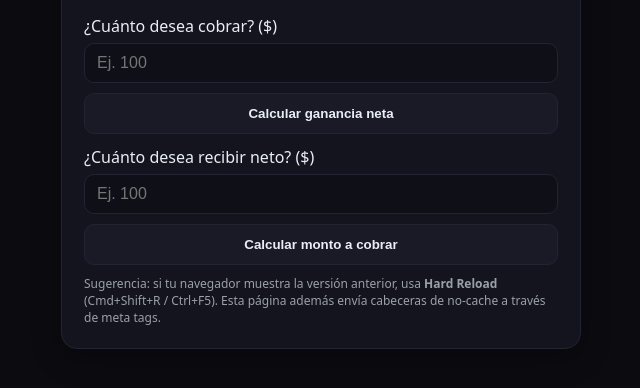
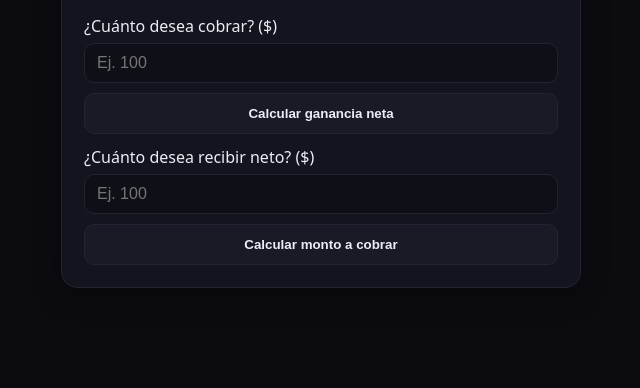
Before and after one commit to esreal12/calculadora-de-comisiones-y-ganancias-tilopay, a plain HTML site: page index.html in a window 1280 px wide. Shown: the part 114-502 px from the top of the page, without its empty margins (319-959 px from the left). Drawn offline with Linux system fonts and the light colour scheme.

Commit message:
Update index.html
Se quita el mensaje para el desarrollador (o sea yo)

```diff
--- a/index.html
+++ b/index.html
@@ -40,7 +40,7 @@
     <button id="btn-inverso">Calcular monto a cobrar</button>
     <div id="out-inverso" class="result" hidden></div>
 
-    <div class="small" style="margin-top:10px">Sugerencia: si tu navegador muestra la versión anterior, usa <strong>Hard Reload</strong> (Cmd+Shift+R / Ctrl+F5). Esta página además envía cabeceras de no-cache a través de meta tags.</div>
+<!--     <div class="small" style="margin-top:10px">Sugerencia: si tu navegador muestra la versión anterior, usa <strong>Hard Reload</strong> (Cmd+Shift+R / Ctrl+F5). Esta página además envía cabeceras de no-cache a través de meta tags.</div> -->
   </div>
 
   <script>
```
